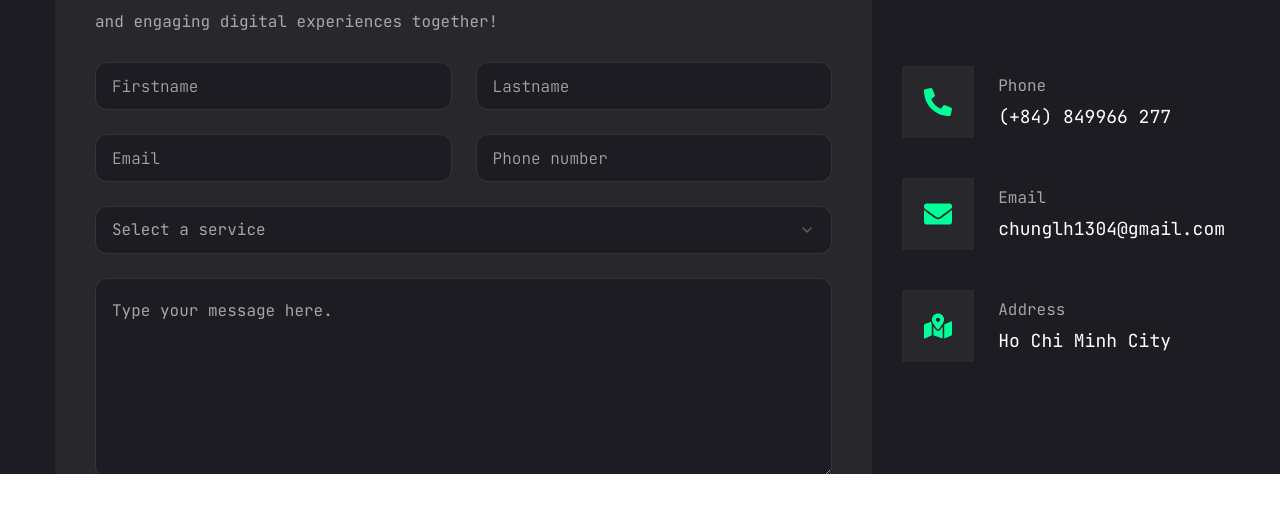
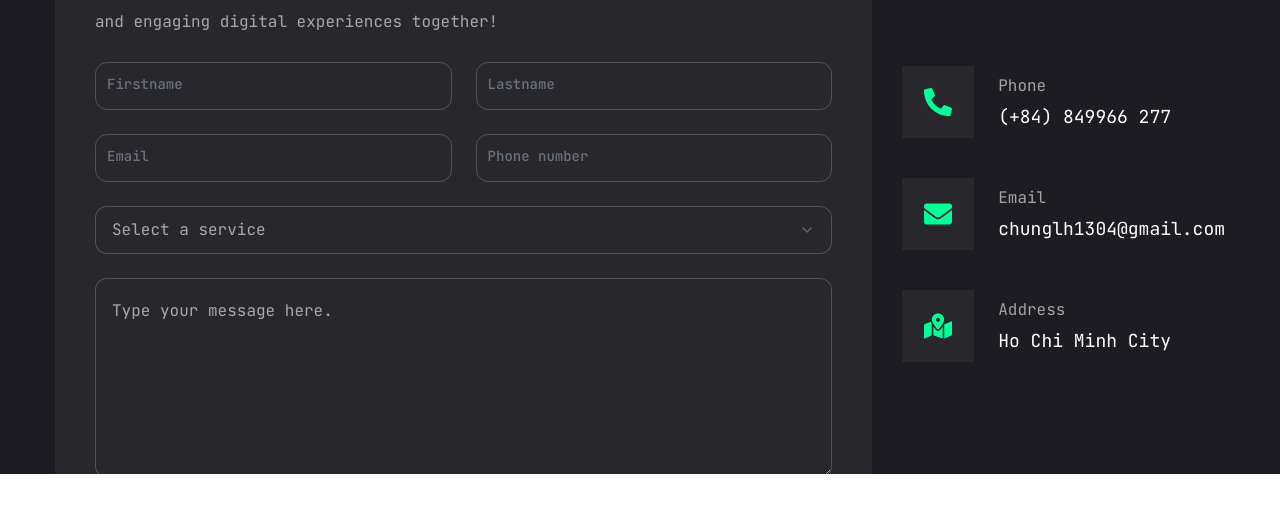
Before and after one commit to linhuachung/portfolio, a Next.js app: page /contact in a window 1280 px wide. Shown: the part 326-838 px from the top of the page. Built offline with nearby package versions, Linux system fonts and the light colour scheme.

Commit message:
Modified input form

```diff
--- a/components/InputField.jsx
+++ b/components/InputField.jsx
@@ -1,11 +1,31 @@
+import {useState} from "react";
 import {Input} from "@/components/ui/input";
+import {Label} from "@/components/ui/label";
 
 export function InputField({name, register, errors, placeholder, onBlur}) {
+    const [isFocused, setIsFocused] = useState(false);
+
     return (
-        <div>
-            <Input className={`w-full ${errors[name] && "border-red-500"}`} {...register(name)}
-                   placeholder={placeholder}
-                   onBlur={onBlur}/>
+        <div className="relative w-full">
+            <Label
+                htmlFor={name}
+                className={`absolute left-3 transition-all text-gray-500 ${
+                    isFocused || register(name).value ? " z-10 bg-[#27272c] text-white/60 -top-2 text-xs px-2 before:content-[''] before:absolute before:-z-10 before:left-0 before:right-0 before:top-0 before:bottom-0 before:bg-[#27272c] before:rounded-sm" : "top-3 text-sm"
+                } ${errors[name] ? "text-red-500" : ""}`}
+            >
+                {placeholder}
+            </Label>
+            <Input
+                id={name}
+                className={`w-full pt-2 pb-2 bg-transparent ${errors[name] && "border-red-500"} `}
+                {...register(name)}
+                placeholder=""
+                onFocus={() => setIsFocused(true)}
+                onBlur={(e) => {
+                    setIsFocused(e.target.value !== "");
+                    onBlur && onBlur(e);
+                }}
+            />
             {errors[name] && (
                 <p className="text-red-500 text-sm mt-2 ml-1">{errors[name]?.message}</p>
             )}
--- a/components/ui/input.jsx
+++ b/components/ui/input.jsx
@@ -7,7 +7,7 @@ const Input = React.forwardRef(({className, type, ...props}, ref) => {
         (<input
             type={type}
             className={cn(
-                "flex h-[48px] rounded-xl border border-white/10 focus:border-accent font-light bg-primary px-4 py-5 text-base placeholder:text-white/60 outline-none",
+                "flex h-[48px] rounded-xl border border-white/20 focus:border-accent font-light bg-primary px-4 py-5 text-base placeholder:text-white/60 outline-none",
                 className
             )}
             ref={ref}
--- /dev/null
+++ b/components/ui/label.jsx
@@ -0,0 +1,22 @@
+"use client"
+
+import * as React from "react"
+import * as LabelPrimitive from "@radix-ui/react-label"
+import {cva} from "class-variance-authority"
+
+import {cn} from "@/lib/utils"
+
+const labelVariants = cva(
+    "text-sm font-medium leading-none peer-disabled:cursor-not-allowed peer-disabled:opacity-70"
+)
+
+const Label = React.forwardRef(({className, ...props}, ref) => (
+    <LabelPrimitive.Root
+        ref={ref}
+        className={cn(labelVariants(), className)}
+        {...props}
+    />
+))
+Label.displayName = LabelPrimitive.Root.displayName
+
+export {Label}
--- a/components/ui/select.jsx
+++ b/components/ui/select.jsx
@@ -16,7 +16,7 @@ const SelectTrigger = React.forwardRef(({className, children, ...props}, ref) =>
     <SelectPrimitive.Trigger
         ref={ref}
         className={cn(
-            "flex h-[48px] w-full items-center justify-between rounded-xl border border-white/10 bg-primary px-4 py-5 text-base text-white/60 placeholder:text-white/10 focus:border-accent outline-none",
+            "flex h-[48px] w-full items-center justify-between rounded-xl border border-white/20 bg-[#27272c] px-4 py-5 text-base text-white/60 placeholder:text-white/10 focus:border-accent outline-none",
             className
         )}
         {...props}>
@@ -54,7 +54,7 @@ const SelectContent = React.forwardRef(({className, children, position = "popper
         <SelectPrimitive.Content
             ref={ref}
             className={cn(
-                "relative z-50 max-h-96 min-w-[8rem] overflow-hidden rounded-xl border border-white/10 bg-primary text-white shadow-md data-[state=open]:animate-in data-[state=closed]:animate-out data-[state=open]:fade-in-0 data-[state=closed]:fade-out-0 data-[state=open]:zoom-in-95 data-[state=closed]:zoom-out-95 data-[side=bottom]:slide-in-from-top-2 data-[side=left]:slide-in-from-right-2 data-[side=right]:slide-in-from-left-2 data-[side=top]:slide-in-from-bottom-2 dark:border-slate-800 dark:bg-slate-950 dark:text-slate-50",
+                "relative z-50 max-h-96 min-w-[8rem] overflow-hidden rounded-xl border border-white/20 bg-[#27272c] text-white shadow-md data-[state=open]:animate-in data-[state=closed]:animate-out data-[state=open]:fade-in-0 data-[state=closed]:fade-out-0 data-[state=open]:zoom-in-95 data-[state=closed]:zoom-out-95 data-[side=bottom]:slide-in-from-top-2 data-[side=left]:slide-in-from-right-2 data-[side=right]:slide-in-from-left-2 data-[side=top]:slide-in-from-bottom-2 dark:border-slate-800 dark:bg-slate-950 dark:text-slate-50",
                 position === "popper" &&
                 "data-[side=bottom]:translate-y-1 data-[side=left]:-translate-x-1 data-[side=right]:translate-x-1 data-[side=top]:-translate-y-1",
                 className
--- a/components/ui/textarea.jsx
+++ b/components/ui/textarea.jsx
@@ -6,7 +6,7 @@ const Textarea = React.forwardRef(({className, ...props}, ref) => {
     return (
         (<textarea
             className={cn(
-                "flex min-h-[80px] w-full rounded-xl border border-white/10 bg-primary px-4 py-5 text-base placeholder:text-white/60 focus-visible:outline-none focus-visible:ring-1 focus-visible:ring-accent focus-visible:ring-offset-0 disabled:cursor-not-allowed disabled:opacity-50",
+                "flex min-h-[80px] w-full rounded-xl border border-white/20 bg-[#27272c] px-4 py-5 text-base placeholder:text-white/60 focus-visible:outline-none focus-visible:ring-1 focus-visible:ring-accent focus-visible:ring-offset-0 disabled:cursor-not-allowed disabled:opacity-50",
                 className
             )}
             ref={ref}
--- a/package.json
+++ b/package.json
@@ -13,6 +13,7 @@
     "@hookform/resolvers": "^3.10.0",
     "@radix-ui/colors": "^3.0.0",
     "@radix-ui/react-dialog": "^1.1.5",
+    "@radix-ui/react-label": "^2.1.2",
     "@radix-ui/react-scroll-area": "^1.2.2",
     "@radix-ui/react-select": "^2.1.4",
     "@radix-ui/react-slot": "^1.1.1",
```
Also changed, not shown: 1 other file (tests, documents, lock files or other folders).
